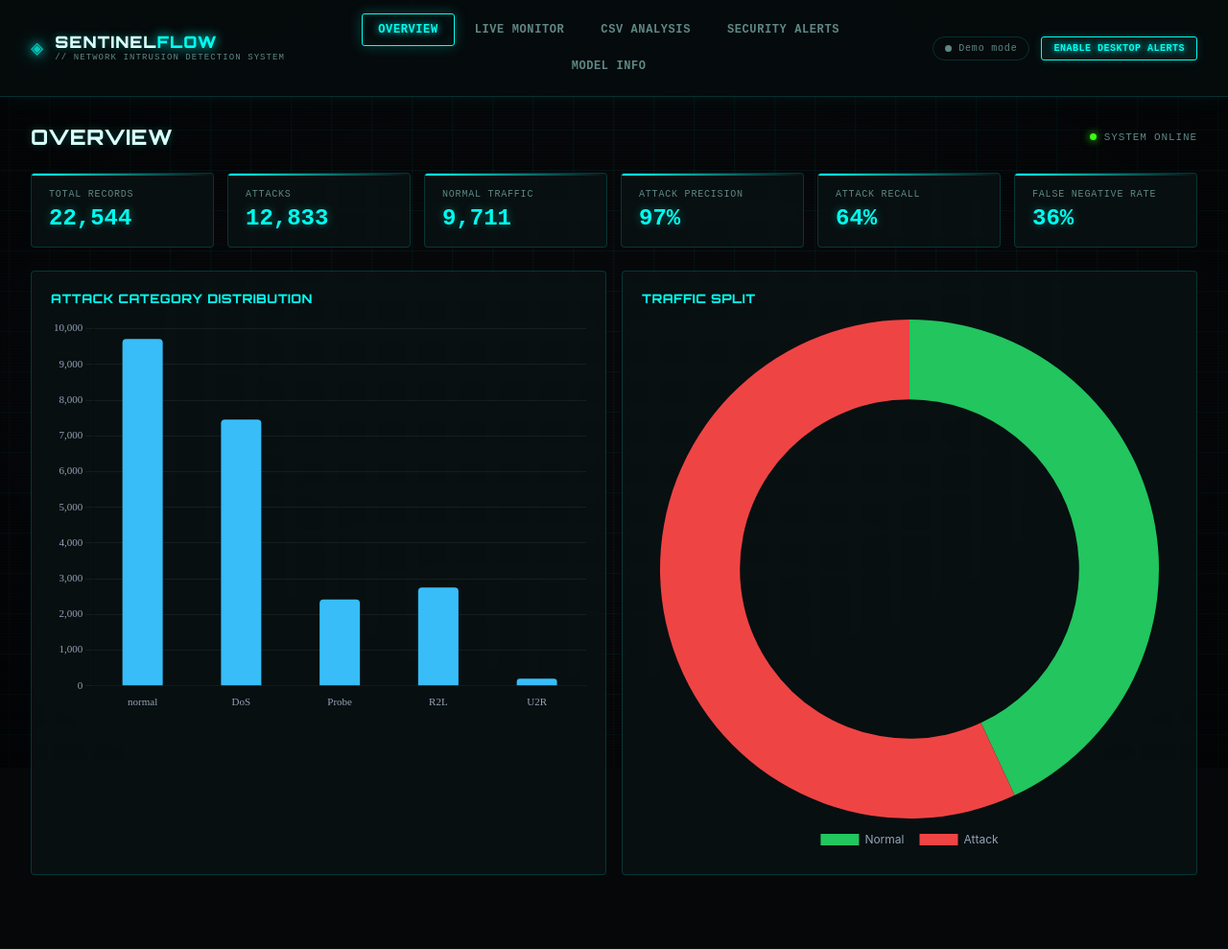
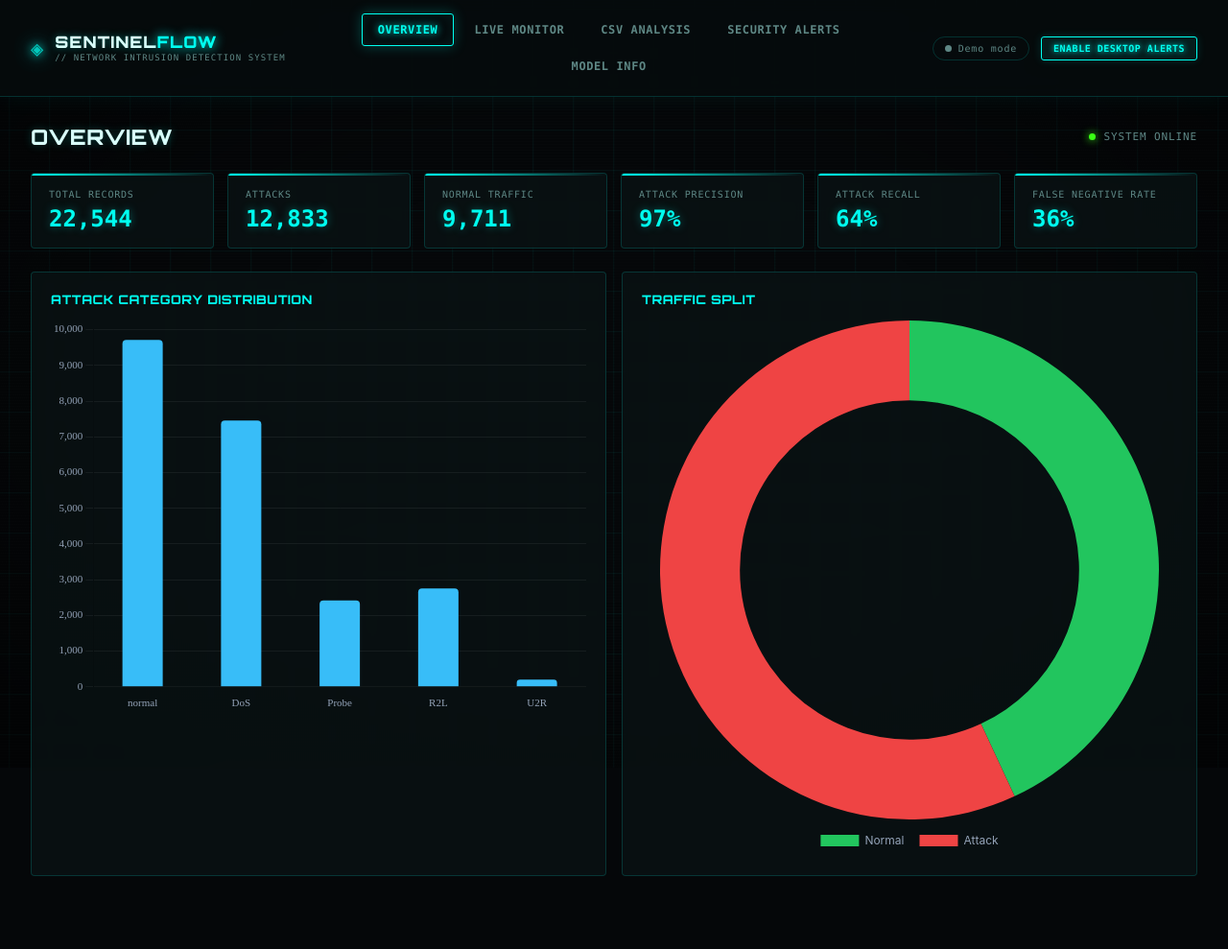
Before and after one commit to youssef-cyber10/network-ids-project, a Flask app: page / in a window 1280 px wide. Shown: the whole page at 96% size. Before the commit the page ends 912 px from the top, so only its background shows below. Run offline with Flask 3, Linux system fonts and the light colour scheme; data that the repository does not hold is empty.

Commit message:
Switch font to Consolas

```diff
--- a/static/css/style.css
+++ b/static/css/style.css
@@ -18,10 +18,10 @@ html, body {
   min-height: 100%;
   background: var(--bg);
   color: var(--text);
-  font-family: 'Courier New', monospace;
+  font-family: Consolas, monospace;
   overflow-x: hidden;
 }
-.mono { font-family: 'Courier New', monospace; }
+.mono { font-family: Consolas, monospace; }
 h1, h2 { margin: 0; font-family: 'Orbitron', sans-serif; font-weight: 700; letter-spacing: 0.03em; }
 
 /* ---------- Background FX ---------- */
@@ -81,7 +81,7 @@ h1, h2 { margin: 0; font-family: 'Orbitron', sans-serif; font-weight: 700; lette
 .nav { display: flex; gap: 4px; flex: 1; justify-content: center; flex-wrap: wrap; }
 .nav-item {
   background: transparent; border: 1px solid transparent; color: var(--muted);
-  font-family: 'Courier New', monospace; font-size: 12px; font-weight: 700;
+  font-family: Consolas, monospace; font-size: 12px; font-weight: 700;
   text-transform: uppercase; letter-spacing: 0.05em;
   padding: 9px 16px; border-radius: 3px; cursor: pointer; position: relative;
   transition: all 0.15s;
@@ -104,7 +104,7 @@ h1, h2 { margin: 0; font-family: 'Orbitron', sans-serif; font-weight: 700; lette
 
 /* ---------- Buttons ---------- */
 .btn-neon {
-  font-family: 'Courier New', monospace; font-size: 12px; font-weight: 700;
+  font-family: Consolas, monospace; font-size: 12px; font-weight: 700;
   text-transform: uppercase; letter-spacing: 0.05em;
   background: rgba(0,255,240,0.08); color: var(--cyan);
   border: 1px solid var(--cyan); border-radius: 3px; padding: 9px 18px; cursor: pointer;
@@ -169,7 +169,7 @@ main { padding: 28px 32px 60px; max-width: 1300px; margin: 0 auto; }
 .terminal {
   background: #010203; border: 1px solid var(--border); border-radius: 4px;
   padding: 14px 16px; height: 260px; overflow-y: auto;
-  font-family: 'Courier New', monospace; font-size: 12px;
+  font-family: Consolas, monospace; font-size: 12px;
   display: flex; flex-direction: column-reverse;
   box-shadow: inset 0 0 30px rgba(0,255,240,0.04);
 }
```
